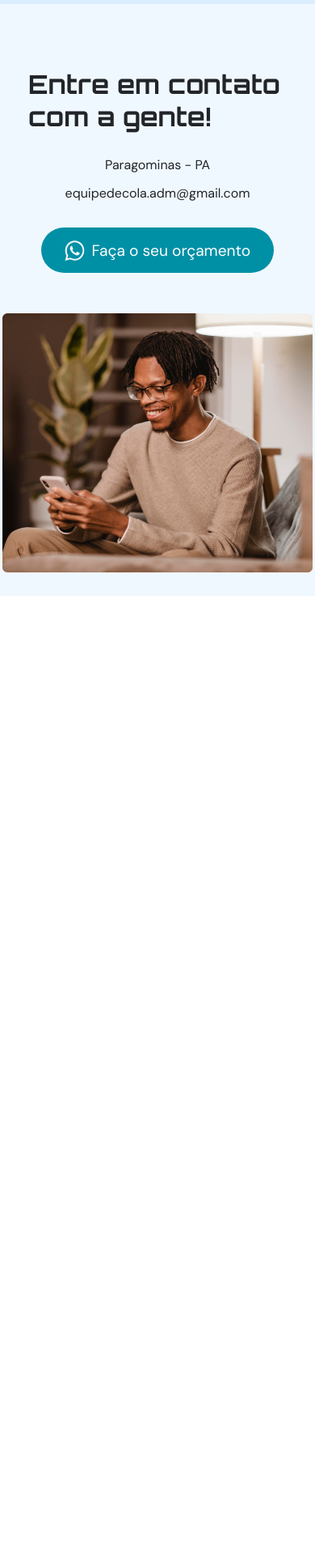
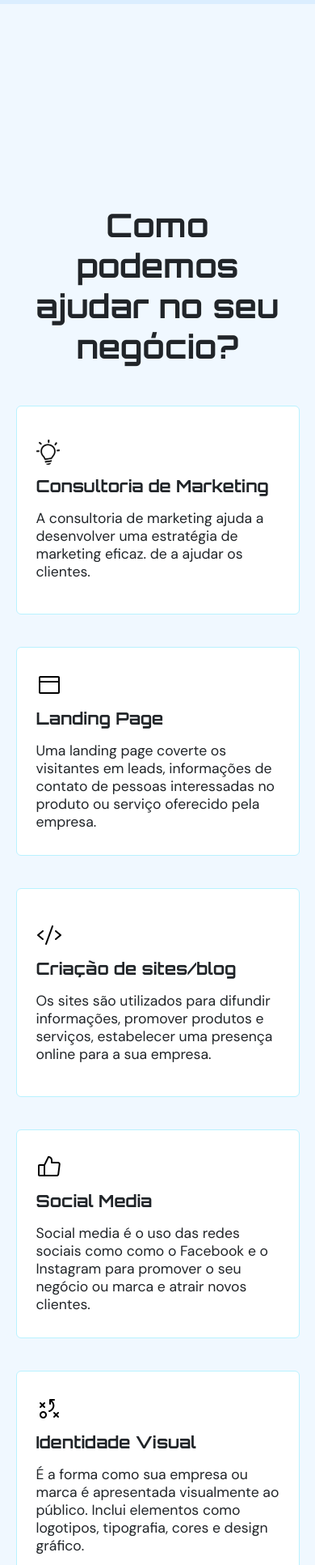
Before and after one commit to jose-pires-neto/Site-Equipe-Decola, a Next.js app: page / in a window 390 px wide. Shown: the part 67-2000 px from the top of the page at 81% size. Before the commit the page ends 844 px from the top, so only its background shows below. Built offline with nearby package versions, Linux system fonts and the light colour scheme.

Commit message:
feat and reafctor: adiciona icones na parte de contato, arruma responsividade de serviços e refatoração no css

```diff
--- a/src/components/Contact/contact.tsx
+++ b/src/components/Contact/contact.tsx
@@ -2,14 +2,22 @@ import { ContactSection, ContactContent } from "./contactStyle";
 import Image from "next/image";
 import ContactImage from "../../assets/contactUs.png";
 import WhatsIcon from "../../assets/icons/whatsIcon.svg";
+import MapIcon from "../../assets/icons/mapIcon.svg";
+import EmailIcon from "../../assets/icons/emailIcon.svg";
 
 export default function Contact() {
   return (
     <ContactSection>
       <ContactContent>
         <h2>Entre em contato com a gente!</h2>
-        <p>Paragominas - PA</p>
-        <p>equipedecola.adm@gmail.com</p>
+        <div>
+          <Image src={MapIcon} alt="map-icon" />
+          <p>Paragominas - PA</p>
+        </div>
+        <div>
+          <Image src={EmailIcon} alt="map-icon" />
+          <p>equipedecola.adm@gmail.com</p>
+        </div>
         <button type="button">
           <Image src={WhatsIcon} alt="whats-icon" />
           Faça o seu orçamento
--- a/src/components/Contact/contactStyle.ts
+++ b/src/components/Contact/contactStyle.ts
@@ -81,9 +81,18 @@ export const ContactContent = styled("div", {
     },
   },
 
-  p: {
-    marginTop: "0.1rem",
-    marginBottom: "0.8rem",
+  div: {
+    display: "flex",
+    alignItems: "center",
+    img: {
+      width: "1.6rem",
+      height: "1.6rem",
+    },
+
+    p: {
+      padding: "1rem 0.6rem",
+      fontSize: "1rem",
+    },
   },
 
   "@laptopTab": {
--- a/src/components/Services/service.tsx
+++ b/src/components/Services/service.tsx
@@ -24,40 +24,44 @@ export default function Services() {
           <Image src={browser} alt="logo-browser" />
           <h3>Landing Page</h3>
           <p>
-            A consultoria de marketing ajuda a desenvolver uma estratégia de
-            marketing eficaz. de a ajudar os clientes.
+            Uma landing page coverte os visitantes em leads, informações de
+            contato de pessoas interessadas no produto ou serviço oferecido pela
+            empresa.
           </p>
         </ServicesCard>
         <ServicesCard>
           <Image src={code} alt="logo-code" />
           <h3>Criação de sites/blog</h3>
           <p>
-            A consultoria de marketing ajuda a desenvolver uma estratégia de
-            marketing eficaz. de a ajudar os clientes.
+            Os sites são utilizados para difundir informações, promover produtos
+            e serviços, estabelecer uma presença online para a sua empresa.
           </p>
         </ServicesCard>
         <ServicesCard>
           <Image src={thumbsUp} alt="logo-thumbsUp" />
           <h3>Social Media</h3>
           <p>
-            A consultoria de marketing ajuda a desenvolver uma estratégia de
-            marketing eficaz. de a ajudar os clientes.
+            Social media é o uso das redes sociais como como o Facebook e o
+            Instagram para promover o seu negócio ou marca e atrair novos
+            clientes.
           </p>
         </ServicesCard>
         <ServicesCard>
           <Image src={strategy} alt="logo-strategy" />
-          <h3>Tráfego Pago</h3>
+          <h3>Identidade Visual</h3>
           <p>
-            A consultoria de marketing ajuda a desenvolver uma estratégia de
-            marketing eficaz. de a ajudar os clientes.
+            É a forma como sua empresa ou marca é apresentada visualmente ao
+            público. Inclui elementos como logotipos, tipografia, cores e design
+            gráfico.
           </p>
         </ServicesCard>
         <ServicesCard>
           <Image src={presentation} alt="logo-presentation" />
           <h3>Produção de conteúdo</h3>
           <p>
-            A consultoria de marketing ajuda a desenvolver uma estratégia de
-            marketing eficaz. de a ajudar os clientes.
+            Produção e publicação de postagens em uma conta de Instagram, com o
+            objetivo de atrair e envolver seguidores e promover a sua marca ou
+            negócio.
           </p>
         </ServicesCard>
       </ServicesField>
--- a/src/components/Services/servicesStyle.ts
+++ b/src/components/Services/servicesStyle.ts
@@ -9,10 +9,23 @@ export const ServicesSection = styled("section", {
   padding: "2.5rem",
   h2: {
     fontSize: "3rem",
-    marginTop: "13rem",
+    paddingTop: "13rem",
     textAlign: "center",
-    width: "40rem",
+    maxWidth: "40rem",
     fontFamily: "Orbitron",
+  },
+
+  "@tablet": {
+    h2: {
+      maxWidth: "33rem",
+      fontSize: "2.5rem",
+    },
+  },
+
+  "@mobile": {
+    h2: {
+      fontSize: "2rem",
+    },
   },
 });
 
@@ -20,15 +33,15 @@ export const ServicesField = styled("div", {
   display: "flex",
   justifyContent: "center",
   flexWrap: "wrap",
-  maxWidth: "80rem",
-  gap: "1em",
+  maxWidth: "90vw",
+  gap: "2.5rem 2rem",
   marginTop: "3rem",
   marginBottom: "10rem",
 });
 
 export const ServicesCard = styled("header", {
-  width: "18rem",
-  height: "40%",
+  width: "22rem",
+  height: "13rem",
   border: "1px solid $brandBlue400",
   borderRadius: "0.375rem",
   padding: "1.5rem",
@@ -36,20 +49,29 @@ export const ServicesCard = styled("header", {
   flexDirection: "column",
   alignItems: "flex-start",
   justifyContent: "center",
-  margin: "0.5rem",
   backgroundColor: "$white",
   h3: {
     marginBottom: "1rem",
-    fontSize: "1.125rem",
+    fontSize: "1.3rem",
     fontFamily: "Orbitron",
   },
   p: {
     textAlign: "left",
-    fontSize: "1.2rem",
+    fontSize: "1.1rem",
   },
   img: {
     alignItems: "left",
     marginBottom: "0.5rem",
     paddingBottom: "0.3rem",
   },
+
+  "@mobile": {
+    width: "16rem",
+    h3: {
+      fontSize: "1rem",
+    },
+    p: {
+      fontSize: "1rem",
+    },
+  },
 });
--- a/src/pages/index.tsx
+++ b/src/pages/index.tsx
@@ -20,7 +20,7 @@ export default function Home() {
           <div>Trabalhos concluídos</div>
           <div>Meses no mercado</div>
         </section> */}
-        {/* <Services /> */}
+        <Services />
         {/* <About /> */}
         <Contact />
       </main>
```
Also changed, not shown: src/assets/icons/emailIcon.svg (added), src/assets/icons/mapIcon.svg (added).
